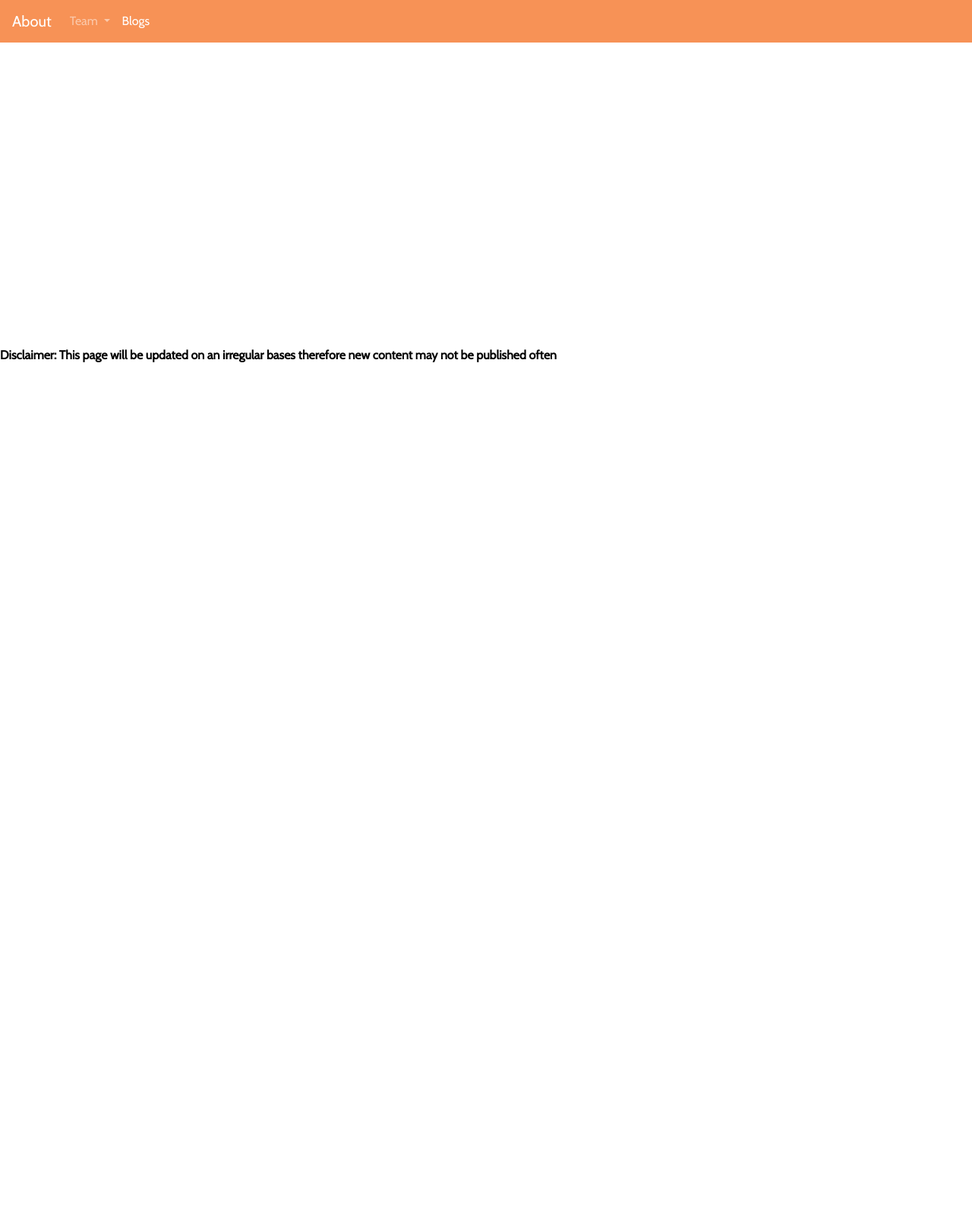
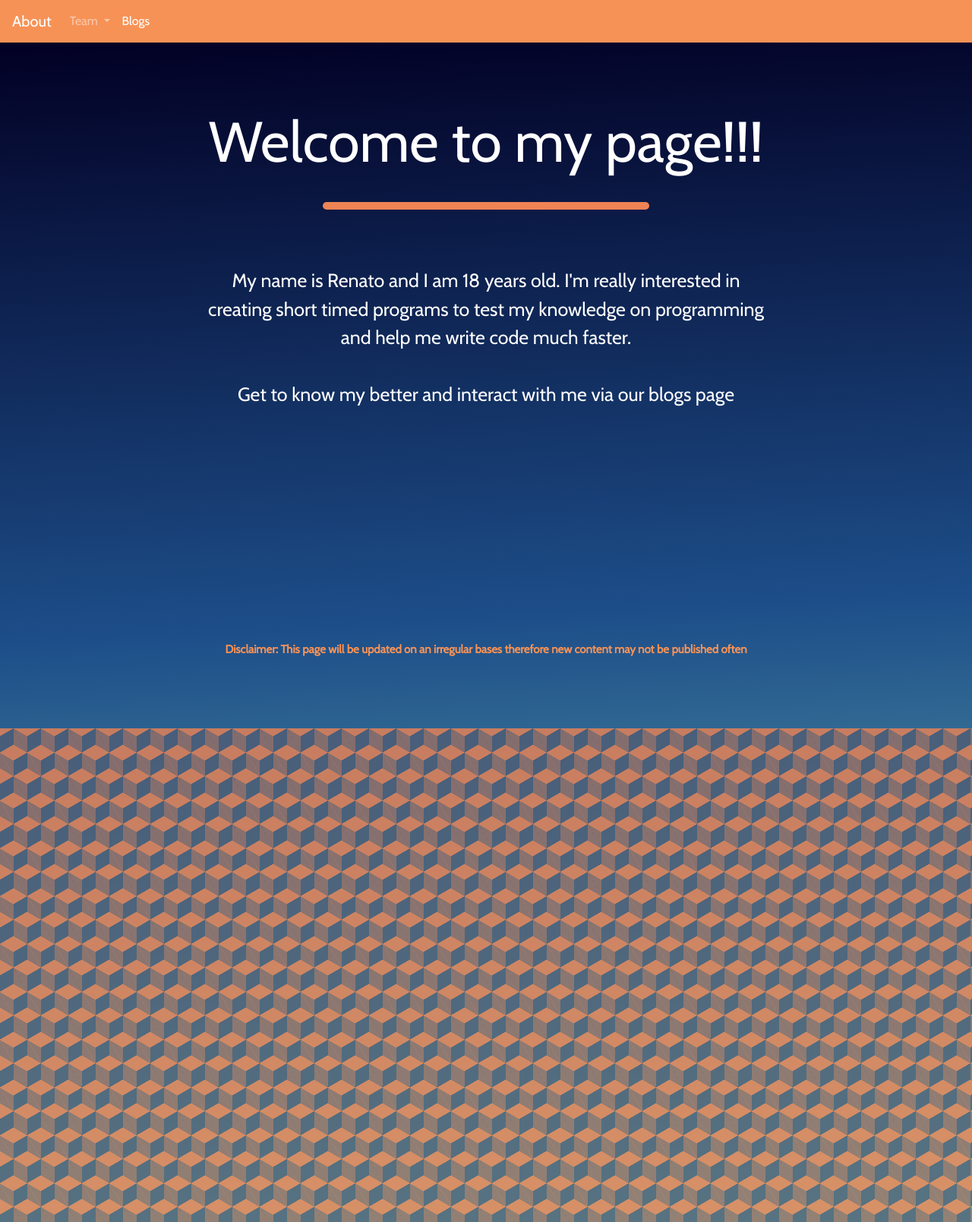
Before and after one commit to daniil-lebedev/cool-site-of-friends, a Django app: page /renato in a window 1280 px wide. Shown: the whole page at 76% size. Before the commit the page ends 477 px from the top, so only its background shows below. Run offline with Django 3.2, Linux system fonts and the light colour scheme; some libraries are stand-ins or nearby versions.

Commit message:
Added a basic layout for Renato personal page and some text

```diff
--- a/oursite/pages/static/index.css
+++ b/oursite/pages/static/index.css
@@ -195,3 +195,59 @@
 	font-size:calc(25px / var(--size-divisor));
 	color:#FFFF;
 }
+
+
+
+/*renato page styling*/
+
+.renato-intro-styling{
+	background: rgb(2,0,36);
+	background: linear-gradient(177deg, rgba(2,0,36,1) 0%, rgba(29,78,137,1) 49%, rgba(125,207,182,1) 100%);
+}
+
+.renato-intro-title{
+	padding-top: 75px;
+	align-self: center;
+	margin-bottom:calc(25px/var(--size-divisor));
+}
+
+.renato-intro-text{
+	margin:auto;
+	height:calc(110px / var(--size-divisor));
+	width:calc(750px / var(--size-divisor));
+	text-align: center;
+	font-size:calc(75px / var(--size-divisor));
+	color:#FFFF;
+}
+
+.renato-intro-small{
+	margin-top: 75px;
+	align-self: center;
+	margin-bottom:calc(100px/var(--size-divisor));
+}
+
+.renato-intro-small-text{
+	margin:auto;
+	height:calc(270px / var(--size-divisor));
+	width:calc(750px / var(--size-divisor));
+	text-align: center;
+	font-size:calc(25px / var(--size-divisor));
+	color:#FFFF;
+}
+
+.renato-disclaimer-text{
+	margin:auto;
+	height:calc(15px / var(--size-divisor));
+	width:calc(750px / var(--size-divisor));
+	text-align: center;
+	font-size:calc(15px / var(--size-divisor));
+	color:#F79256;
+	font-weight: bold
+}
+/*
+.renato-profile-picture{
+
+	Add profile picture settings!!!
+}
+
+*/
--- a/oursite/renato/templates/renato.html
+++ b/oursite/renato/templates/renato.html
@@ -2,18 +2,24 @@
 
 {% block content %}
 
-<h1 style="color:#FFFF"><center>Welcome to my page!!!</center></h1>
+<div class="renato-intro-styling">
+	<div class="renato-intro-title">
+		<p class="renato-intro-text">Welcome to my page!!!</p>
+	</div>
+	<div class="separator"></div>
+	<!-- Add in profile pic using css class made in index.css -->
+	<div class="renato-intro-small">
+		<p class="renato-intro-small-text">My name is Renato and I am 18 years old. I'm really interested in creating short timed programs to test my knowledge on programming and help me write code much faster. <br><br>Get to know my better and interact with me via our blogs page</p>
+	</div>
+	<br><br>
+	<div class="renato-intro-small">
+		<p class="renato-disclaimer-text">Disclaimer: This page will be updated on an irregular bases therefore new content may not be published often</p>
+	</div>
+	<div class="about-me">
+		<div class="we-are-container"></div>
+	</div>
+</div>
 
-<br><br>
-
-<h5 style="color:#FFFF">Hi and welcome to my page. My name is Renato and I am 18 years old.</h5>
-<br>
-<h5 style="color:#FFFF">I'm really interested in creating short timed programs to test my knowledge on programming and help me write code much faster.</h5>
-<br>
-<h5 style="color:#FFFF">I want to study at newcastle and am hoping to be able to start their in September 2021</h5>
-<br><br>
-<h5 style="color:#FFFF">Although there isn't much, I hope this page helps you discover more about me and my interests.</h5>
-<br><br><br>
-<font size="3" color="#000000"><strong>Disclaimer: This page will be updated on an irregular bases therefore new content may not be published often</strong></font>
+<div class="meet-the-team"></div>
 
 {% endblock %}
```
Also changed, not shown: oursite/db.sqlite3.
